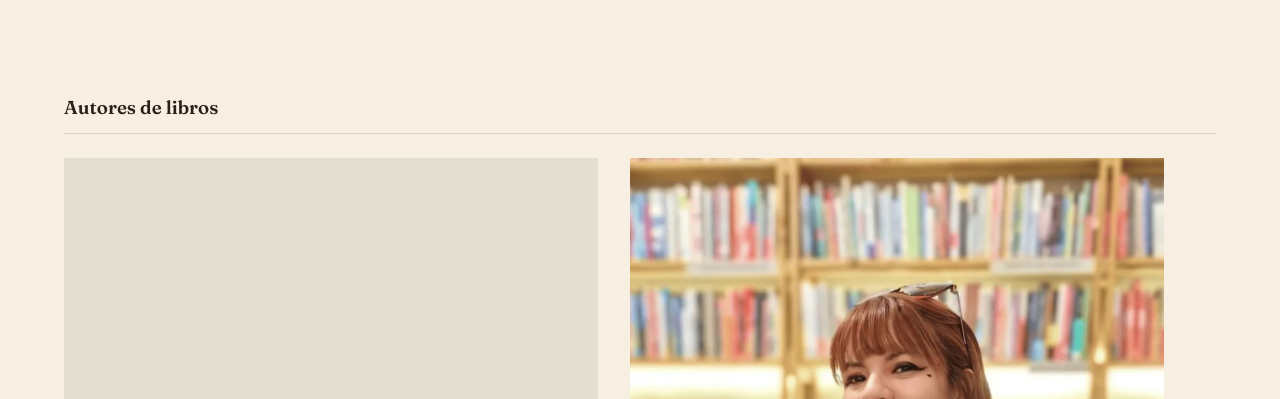
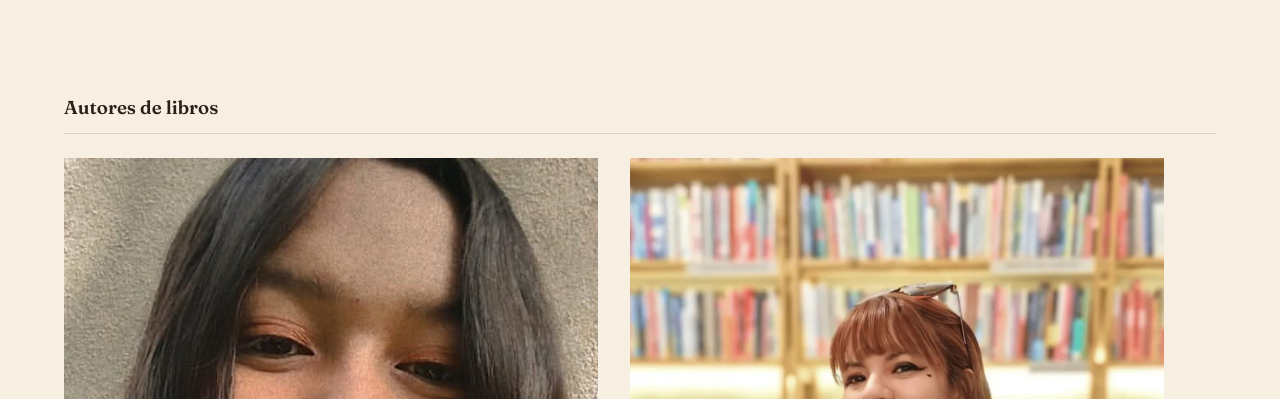
Before and after one commit to editorialtulipes-jpg/web-tulipes, a website: page autores.html in a window 1280 px wide. Shown: the part 312-711 px from the top of the page. Drawn offline with nearby package versions, Linux system fonts and the light colour scheme.

Commit message:
Agrega la foto de Alejandra Andrade Rosales

```diff
--- a/autores.html
+++ b/autores.html
@@ -37,7 +37,7 @@
     <div class="autores-grid">
 
       <div class="autor-card">
-        <div class="autor-sin-foto">AA</div>
+        <img src="assets/images/alejandra-andrade.jpg" alt="Alejandra Andrade Rosales">
         <h4>Alejandra Andrade Rosales</h4>
         <p class="bio">Biografía próximamente.</p>
       </div>
```
Also changed, not shown: assets/images/alejandra-andrade.jpg (added).
